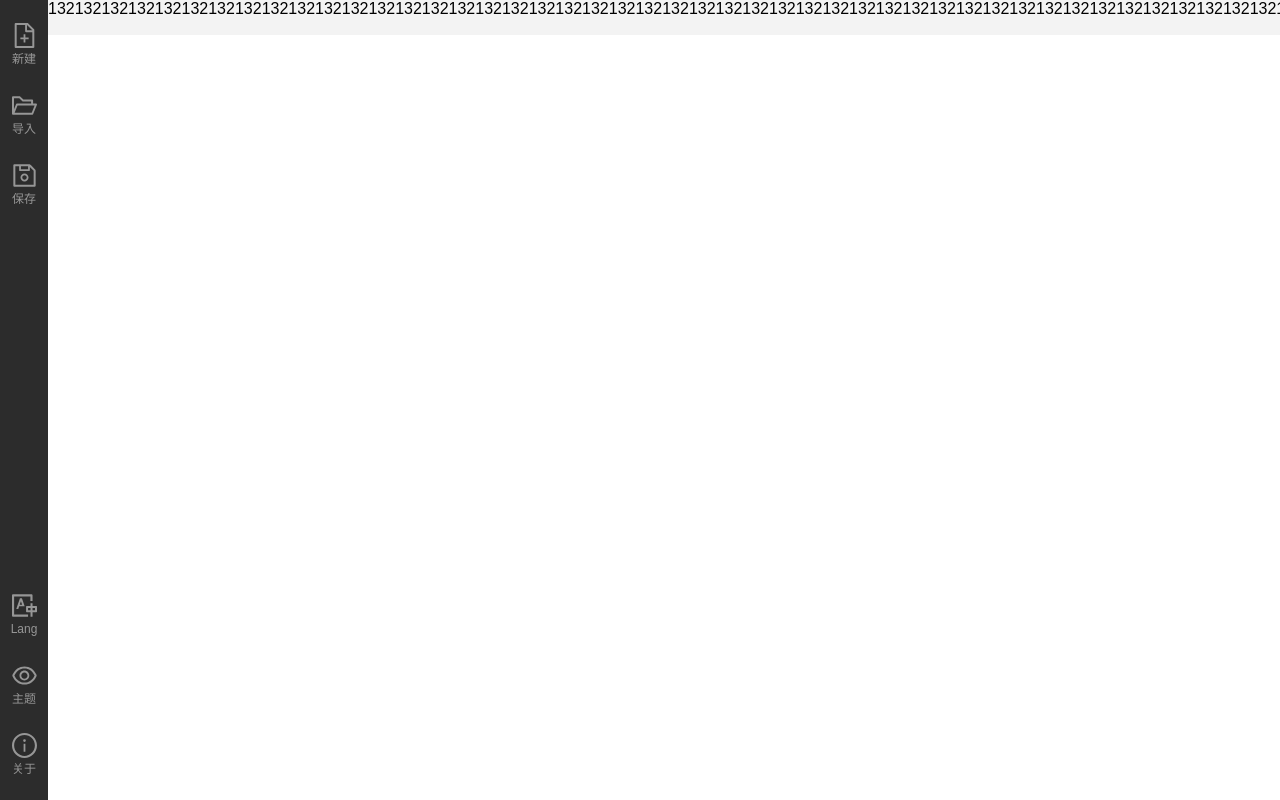
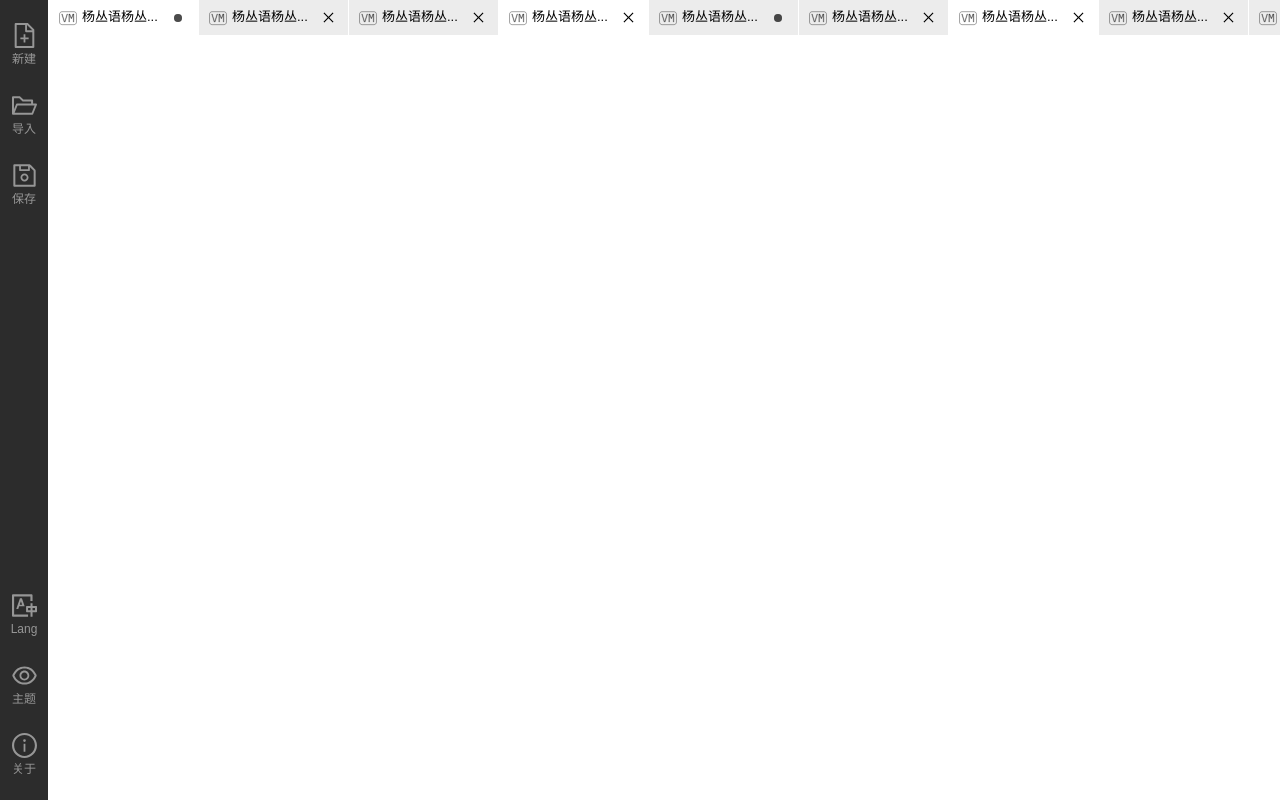
Before and after one commit to ErnestThePoet/ir-virtual-machine, a React (Vite) app: page / in a window 1280 px wide. Built offline with nearby package versions, Linux system fonts and the light colour scheme.

Commit message:
chore: TabBarItem complete

```diff
--- a/src/pages/Home/components/TabBar/TabBar.tsx
+++ b/src/pages/Home/components/TabBar/TabBar.tsx
@@ -1,15 +1,24 @@
 import React from "react";
 import { useAppSelector } from "@/store/hooks";
-import styles from "./TabBar.module.scss"
+import styles from "./TabBar.module.scss";
+import TabBarItem from "./TabBarItem";
 
 const TabBar: React.FC = () => {
     const vm = useAppSelector(state => state.vm);
 
-    return <div className={styles.divTabBarWrapper}>
-        {
-            new Array(100).fill(132)
-        }
-    </div>;
-}
+    return (
+        <div className={styles.divTabBarWrapper}>
+            {new Array(10).fill("杨丛语杨丛语杨丛语").map((x, i) => (
+                <TabBarItem
+                    title={x.toString()}
+                    isActive={i % 3 === 0}
+                    isChanged={i % 4 === 0}
+                    onClick={() => {}}
+                    onCloseClick={() => {}}
+                />
+            ))}
+        </div>
+    );
+};
 
 export default TabBar;
--- /dev/null
+++ b/src/pages/Home/components/TabBar/TabBarItem/Icons/Dot.tsx
@@ -0,0 +1,32 @@
+import React from "react";
+
+const Dot: React.FC<React.SVGProps<SVGSVGElement>> = (
+    props: React.SVGProps<SVGSVGElement>
+) => {
+    return (
+        <svg
+            {...props}
+            version="1.1"
+            id="layer_1"
+            xmlns="http://www.w3.org/2000/svg"
+            x="0px"
+            y="0px"
+            viewBox="0 0 50 50"
+            enable-background="new 0 0 50 50">
+            <circle cx="25" cy="25" r="25" />
+            <g></g>
+            <g></g>
+            <g></g>
+            <g></g>
+            <g></g>
+            <g></g>
+            <g></g>
+            <g></g>
+            <g></g>
+            <g></g>
+            <g></g>
+        </svg>
+    );
+};
+
+export default Dot;
--- /dev/null
+++ b/src/pages/Home/components/TabBar/TabBarItem/Icons/VmOutlined.tsx
@@ -0,0 +1,47 @@
+import React from "react";
+
+const VmOutlined: React.FC<React.SVGProps<SVGSVGElement>> = (
+    props: React.SVGProps<SVGSVGElement>
+) => {
+    return (
+        <svg
+            {...props}
+            version="1.1"
+            id="layer_1"
+            xmlns="http://www.w3.org/2000/svg"
+            x="0px"
+            y="0px"
+            viewBox="0 0 50 50"
+            enable-background="new 0 0 50 50">
+            <g>
+                <path d="M14.16,36.09L7.2,13.91h2.06l6.27,20.5h0.19l6.27-20.5h2.06l-6.95,22.19H14.16z" />
+                <path
+                    d="M27.25,36.09V13.91h1.94v22.19H27.25z M33.31,26.2l-3.89-10.06h-0.55v-2.23h1.55l3.89,10.17h0.08l0.23,2.13H33.31z
+		 M34.06,26.2l0.3-2.13h0.08l3.89-10.17h1.73v2.23h-0.73L35.44,26.2H34.06z M39.56,36.09V13.91h1.94v22.19H39.56z"
+                />
+            </g>
+            <g>
+                <path
+                    fill="none"
+                    stroke-width="2"
+                    stroke-miterlimit="10"
+                    d="M1.5,36.5c0,3.87,3.13,7,7,7h33c3.87,0,7-3.13,7-7
+		v-22c0-3.87-3.13-7-7-7h-33c-3.87,0-7,3.13-7,7V36.5z"
+                />
+            </g>
+            <g></g>
+            <g></g>
+            <g></g>
+            <g></g>
+            <g></g>
+            <g></g>
+            <g></g>
+            <g></g>
+            <g></g>
+            <g></g>
+            <g></g>
+        </svg>
+    );
+};
+
+export default VmOutlined;
--- /dev/null
+++ b/src/pages/Home/components/TabBar/TabBarItem/TabBarItem.module.scss
@@ -0,0 +1,87 @@
+@import "../../../../../styles/layout.module.scss";
+
+.divTabBarItemWrapper {
+    width: $tabbar-item-width;
+    min-width: $tabbar-item-width;
+    cursor: pointer;
+    padding: 0 10px;
+    display: flex;
+    justify-content: space-between;
+    align-items: center;
+    border-left: 1px solid var(--tabbar-item-active-bkg-color);
+}
+
+.divTabBarItemWrapperInactive {
+    background-color: var(--tabbar-item-inactive-bkg-color);
+    &:hover {
+        background-color: var(--tabbar-item-inactive-hover-bkg-color);
+    }
+}
+
+.divTabBarItemWrapperActive {
+    background-color: var(--tabbar-item-active-bkg-color);
+}
+
+.divIconTitleWrapper {
+    display: flex;
+    align-items: center;
+}
+
+.divCloseWrapper {
+    display: flex;
+    justify-content: center;
+    align-items: center;
+    width: 20px;
+    height: 20px;
+    border-radius: 5px;
+
+    &:hover {
+        background-color: var(--tabbar-close-hover-bkg-color);
+    }
+}
+
+.divCloseWrapperChanged {
+    @extend .divCloseWrapper;
+
+    & > :first-child {
+        display: block;
+    }
+
+    & > :last-child {
+        display: none;
+    }
+
+    &:hover {
+        & > :first-child {
+            display: none;
+        }
+
+        & > :last-child {
+            display: block;
+        }
+    }
+}
+
+.iconVm {
+    width: 18px;
+    margin-right: 5px;
+    fill: var(--tabbar-item-icon-color);
+    stroke: var(--tabbar-item-icon-color);
+}
+
+.iconClose {
+    font-size: 13px;
+    color: var(--tabbar-item-text-color);
+}
+
+.lblTitle {
+    color: var(--tabbar-item-text-color);
+    font-size: 13px;
+}
+
+.iconDot {
+    position: relative;
+    width: 8px;
+    fill: var(--tabbar-item-close-color);
+    stroke: var(--tabbar-item-close-color);
+}
--- /dev/null
+++ b/src/pages/Home/components/TabBar/TabBarItem/TabBarItem.tsx
@@ -0,0 +1,51 @@
+import React from "react";
+import styles from "./TabBarItem.module.scss";
+import classNames from "classnames";
+import { CloseOutlined } from "@ant-design/icons";
+import VmOutlined from "./Icons/VmOutlined";
+import { truncateString } from "@/modules/utils";
+import Dot from "./Icons/Dot";
+
+interface TabBarItemProps {
+    title: string;
+    isActive: boolean;
+    isChanged: boolean;
+    onClick: () => void;
+    onCloseClick: () => void;
+}
+
+const TabBarItem: React.FC<TabBarItemProps> = (props: TabBarItemProps) => {
+    return (
+        <div
+            className={classNames(styles.divTabBarItemWrapper, {
+                [styles.divTabBarItemWrapperActive]: props.isActive,
+                [styles.divTabBarItemWrapperInactive]: !props.isActive
+            })}
+            onClick={props.onClick}>
+            <div className={styles.divIconTitleWrapper}>
+                <VmOutlined className={styles.iconVm} />
+                <label className={styles.lblTitle}>
+                    {truncateString(props.title)}
+                </label>
+            </div>
+
+            {props.isChanged ? (
+                <div
+                    className={styles.divCloseWrapperChanged}
+                    onClick={props.onCloseClick}>
+                    <Dot className={styles.iconDot} />
+                    <CloseOutlined className={styles.iconClose} />
+                </div>
+            ) : (
+                <div className={styles.divCloseWrapper}>
+                    <CloseOutlined
+                        className={styles.iconClose}
+                        onClick={props.onCloseClick}
+                    />
+                </div>
+            )}
+        </div>
+    );
+};
+
+export default TabBarItem;
--- /dev/null
+++ b/src/pages/Home/components/TabBar/TabBarItem/index.ts
@@ -0,0 +1 @@
+export { default } from "./TabBarItem";
--- a/src/styles/layout.module.scss
+++ b/src/styles/layout.module.scss
@@ -1,2 +1,3 @@
 $sidebar-width: 48px;
 $tabbar-height: 35px;
+$tabbar-item-width: 150px;
--- a/src/themes/light.scss
+++ b/src/themes/light.scss
@@ -2,5 +2,12 @@
     --sidebar-bkg-color: rgb(44, 44, 44);
     --sidebar-icon-color: rgba(255, 255, 255, 0.5);
     --sidebar-icon-hover-color: rgba(255, 255, 255, 0.9);
-    --tabbar-bkg-color:rgb(243, 243, 243);
+    --tabbar-bkg-color: rgb(243, 243, 243);
+    --tabbar-item-inactive-bkg-color: rgb(236, 236, 236);
+    --tabbar-item-inactive-hover-bkg-color: rgb(245, 245, 245);
+    --tabbar-item-active-bkg-color: rgb(255, 255, 255);
+    --tabbar-item-icon-color: rgba(0, 0, 0,0.5);
+    --tabbar-item-text-color: rgb(0, 0, 0);
+    --tabbar-item-close-color: rgba(0, 0, 0,0.7);
+    --tabbar-close-hover-bkg-color: rgba(0, 0, 0, 0.1);
 }
```
